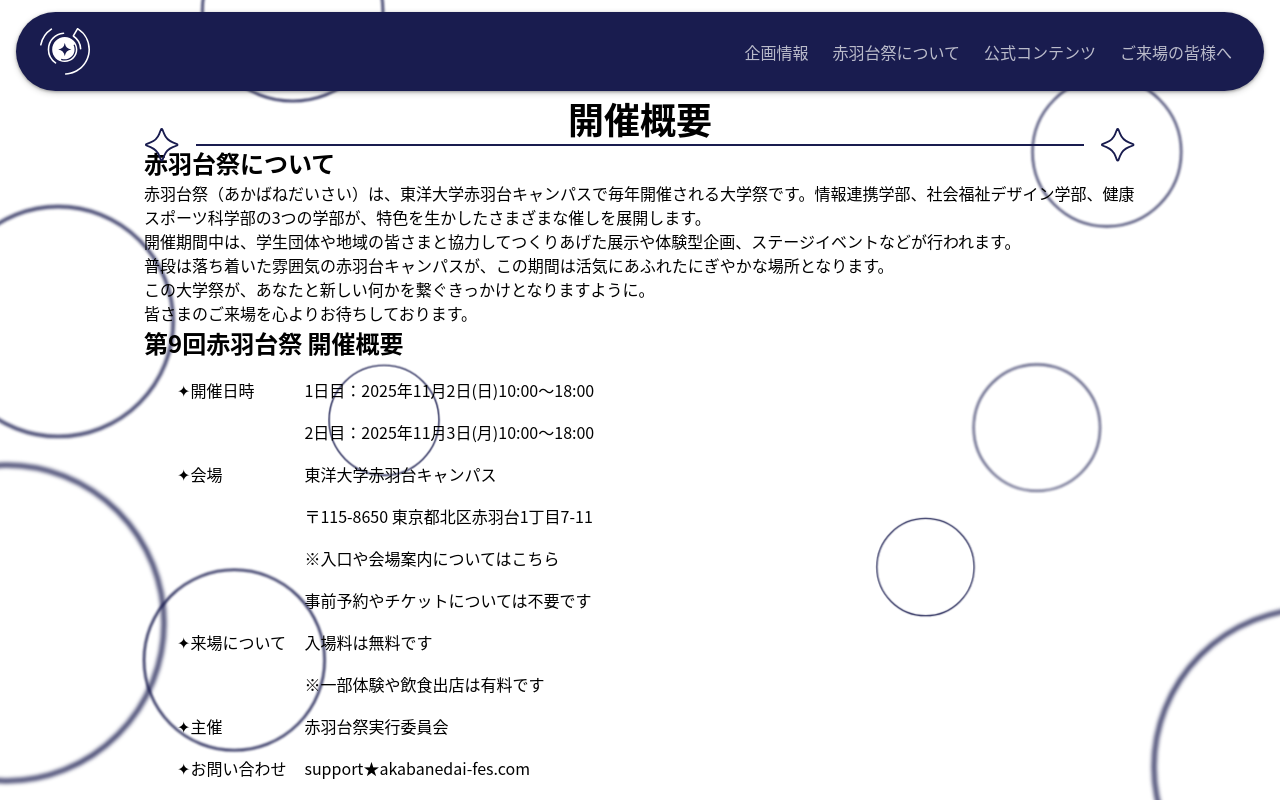
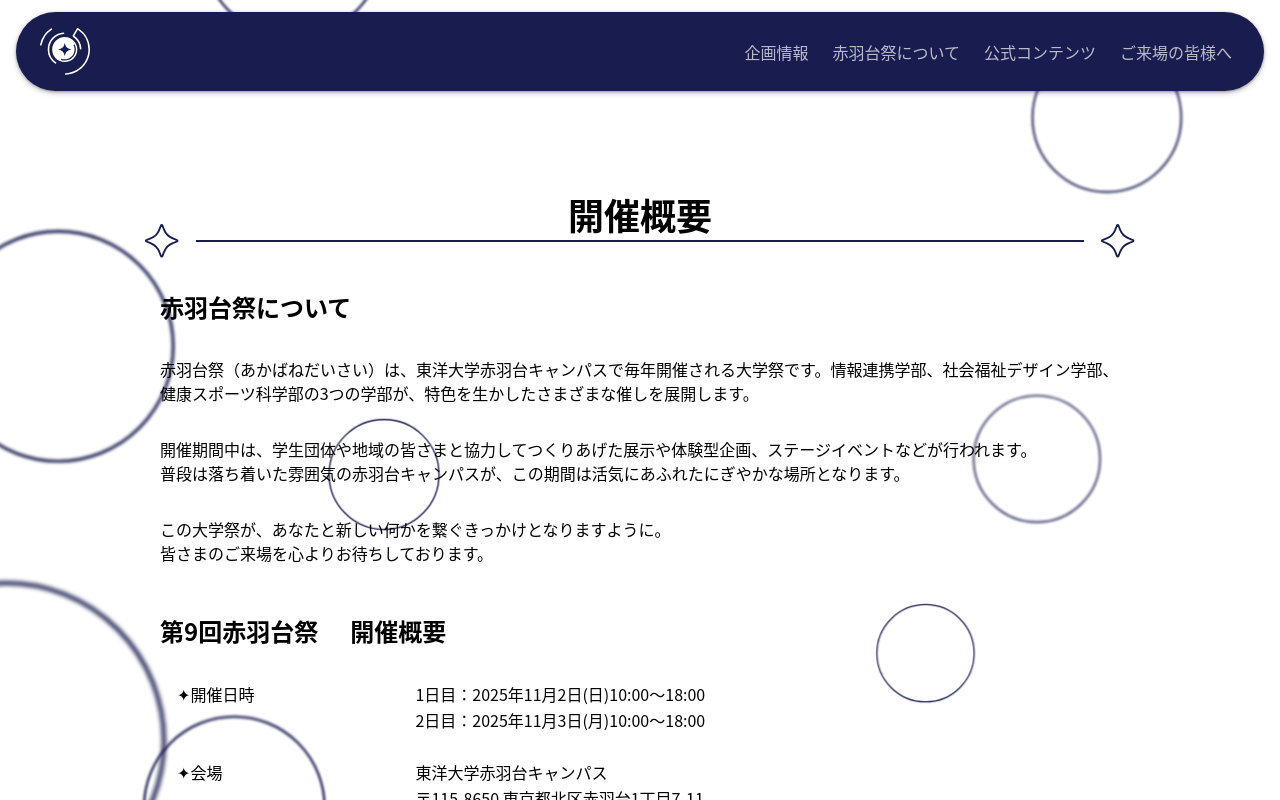
Before and after one commit to AKABANEDAI-FES/2025-akabanedai-fes, a Next.js app: page /overview in a window 1280 px wide. Built offline with nearby package versions, Linux system fonts and the light colour scheme.

Commit message:
文章のレイアウトの調整

```diff
--- a/src/app/overview/page.module.css
+++ b/src/app/overview/page.module.css
@@ -1,8 +1,36 @@
-.mytable {
-  border-collapse: separate;
-  border-spacing: 1rem;
+.mainContainer > * {
+  margin-bottom: var(--space-2xl);
 }
 
-.leftAline {
-  text-align: left;
+.headLine {
+  margin-top: var(--space-2xl);
 }
+
+.secondHeading {
+  display: flex;
+  column-gap: var(--space-xl);
+  margin-bottom: var(--space-xl);
+  padding: 0%;
+}
+
+.mytd {
+  padding-left: var(--space-xl);
+}
+
+.firstGroup * {
+  margin-bottom: var(--space-xl);
+}
+
+/* .secondGroup * {
+  margin-left: 0%;
+} */
+
+@media (width >= 48rem) {
+  .headLine {
+    margin-top: var(--space-4xl);
+  }
+
+  .mytd {
+    padding-left: var(--space-5xl);
+  }
+}
--- a/src/app/overview/page.tsx
+++ b/src/app/overview/page.tsx
@@ -6,12 +6,14 @@
 import "./page.module.css";
 export default function OverviewPage() {
   return (
-    <Container as="main">
-      <div>
-        <StarDecoration>
-          <Heading as="h1">開催概要</Heading>
-        </StarDecoration>
+    <Container as="main" className={styles.mainContainer}>
+      <StarDecoration className={styles.myStarDecoration}>
+        <Heading as="h1" className={styles.headLine}>
+          開催概要
+        </Heading>
+      </StarDecoration>
 
+      <Container className={styles.firstGroup}>
         <Heading as="h2" variant="secondary">
           赤羽台祭について
         </Heading>
@@ -28,92 +30,118 @@
           この大学祭が、あなたと新しい何かを繋ぐきっかけとなりますように。
           <br></br>皆さまのご来場を心よりお待ちしております。
         </Text>
-        <Heading as="h2" variant="secondary">
-          第9回赤羽台祭 開催概要
-        </Heading>
+      </Container>
+
+      <Container className={styles.secondGroup}>
+        <Container className={styles.secondHeading}>
+          <Heading as="h2" variant="secondary">
+            第9回赤羽台祭
+          </Heading>
+          <Heading as="h2" variant="secondary">
+            開催概要
+          </Heading>
+        </Container>
+
         <Container>
-          <table className={styles.mytable}>
+          <table>
             <tbody>
               <tr>
                 <td>
                   <Text>✦開催日時</Text>
                 </td>
-                <td>
+                <td className={styles.mytd}>
                   <Text>1日目：2025年11月2日(日)10:00～18:00</Text>
                 </td>
               </tr>
+
               <tr>
                 <td></td>
-                <td>
+                <td className={styles.mytd}>
                   <Text>2日目：2025年11月3日(月)10:00～18:00</Text>
                 </td>
+              </tr>
+              <tr>
+                <td>&nbsp;</td>
               </tr>
               <tr>
                 <td>
                   <Text>✦会場</Text>
                 </td>
-                <td>
+                <td className={styles.mytd}>
                   <Text>東洋大学赤羽台キャンパス</Text>
                 </td>
               </tr>
               <tr>
                 <td></td>
-                <td>
+                <td className={styles.mytd}>
                   <Text>〒115-8650 東京都北区赤羽台1丁目7-11</Text>
                 </td>
               </tr>
               <tr>
                 <td></td>
-                <td>
-                  <Text>※入口や会場案内についてはこちら</Text>
+                <td className={styles.mytd}>
+                  <Text>
+                    ※入口や会場案内については
+                    <a href="../_components/access/access.tsx">こちら</a>
+                  </Text>
                 </td>
               </tr>
               <tr>
                 <td></td>
-                <td>
+                <td className={styles.mytd}>
                   <Text>事前予約やチケットについては不要です</Text>
                 </td>
               </tr>
               <tr>
+                <td>&nbsp;</td>
+              </tr>
+
+              <tr>
                 <td>
                   <Text>✦来場について</Text>
                 </td>
-                <td>
+                <td className={styles.mytd}>
                   <Text>入場料は無料です</Text>
                 </td>
               </tr>
               <tr>
-                <td></td>
-                <td>
+                <td>&nbsp;</td>
+                <td className={styles.mytd}>
                   <Text>※一部体験や飲食出店は有料です</Text>
                 </td>
               </tr>
               <tr>
+                <td>&nbsp;</td>
+              </tr>
+              <tr>
                 <td>
-                  <Text className={styles.leftAline}>✦主催</Text>
+                  <Text>✦主催</Text>
                 </td>
-                <td>
+                <td className={styles.mytd}>
                   <Text>赤羽台祭実行委員会</Text>
                 </td>
+              </tr>
+              <tr>
+                <td>&nbsp;</td>
               </tr>
               <tr>
                 <td>
                   <Text>✦お問い合わせ</Text>
                 </td>
-                <td>
-                  <Text>support★akabanedai-fes.com</Text>
+                <td className={styles.mytd}>
+                  <Text>support[at]akabanedai-fes.com</Text>
                 </td>
               </tr>
               <tr>
-                <td></td>
-                <td>
-                  <Text>※ ご連絡の際は★を@に変更してお送りください。</Text>
+                <td> &nbsp;</td>
+                <td className={styles.mytd}>
+                  <Text>※ ご連絡の際は[at]を@に変更してお送りください。</Text>
                 </td>
               </tr>
             </tbody>
           </table>
         </Container>
-      </div>
+      </Container>
     </Container>
   );
 }
```
